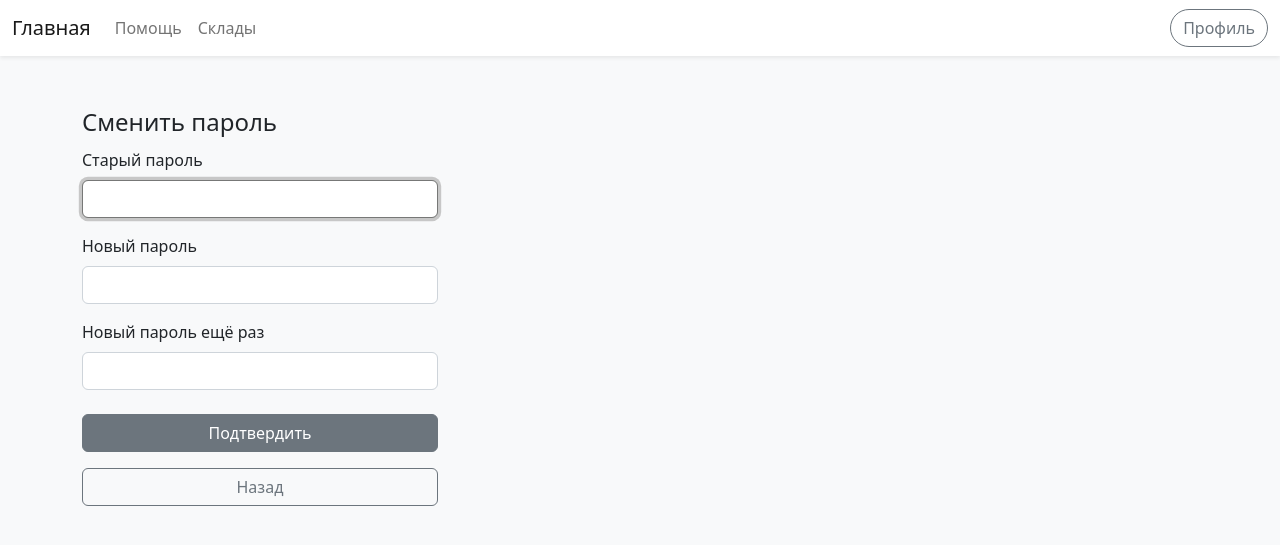
After one commit to usbtypec1/kaspi_stocks_manager, a Django app: page /accounts/password-change in a window 1280 px wide. The commit adds this page. Shown: the top 545 px of the page. Run offline with Django 4.2, Linux system fonts and the light colour scheme; the visitor is signed in with stand-in values (Sample User, id 1); some libraries are stand-ins or nearby versions.

Commit message:
:sparkles: Add password change

```diff
--- a/account/templates/account/header.html
+++ b/account/templates/account/header.html
@@ -47,7 +47,9 @@
                         </button>
                         <ul class="dropdown-menu dropdown-menu-lg-end">
                             <li>
-                                <a class="dropdown-item" role="button">Сменить пароль</a>
+                                <a class="dropdown-item" href="{% url 'accounts__change-password' %}" role="button">Сменить
+                                    пароль
+                                </a>
                             </li>
                             <li>
                                 <button class="dropdown-item" data-bs-toggle="modal" data-bs-target="#logout-modal">
--- /dev/null
+++ b/account/templates/account/registration/change_password.html
@@ -0,0 +1,46 @@
+{% extends '../base.html' %}
+
+{% load static %}
+{% load widget_tweaks %}
+
+{% block title %}
+    Сменить пароль
+{% endblock %}
+
+{% block head %}
+    <link href="{% static 'account/assets/styles/forms.css' %}" rel="stylesheet">
+{% endblock %}
+
+{% block body %}
+    <div class="container">
+        <div class="row">
+            <div class="col-sm-12 col-md-6 col-lg-4">
+                <form class="mt-5" action="{% url 'accounts__change-password' %}" method="post">
+                    {% csrf_token %}
+                    <legend>Сменить пароль</legend>
+                    <div class="mb-3">
+                        <label for="{{ form.old_password.id_for_label }}" class="form-label">Старый пароль</label>
+                        {{ form.old_password | attr:"class:form-control" }}
+                    </div>
+                    <div class="mb-3">
+                        <label for="{{ form.new_password1.id_for_label }}" class="form-label">Новый пароль</label>
+                        {{ form.new_password1 | attr:"class:form-control" }}
+                    </div>
+                    <div class="mb-3">
+                        <label for="{{ form.new_password2.id_for_label }}" class="form-label">Новый пароль ещё раз</label>
+                        {{ form.new_password2 | attr:"class:form-control" }}
+                    </div>
+                    {% for key, errors in form.errors.items %}
+                        {% for error in errors %}
+                            <div class="alert alert-danger" role="alert">
+                                {{ error }}
+                            </div>
+                        {% endfor %}
+                    {% endfor %}
+                    <button type="submit" class="btn btn-secondary w-100 my-2">Подтвердить</button>
+                    <a href="{% url 'accounts__index' %}" class="btn btn-outline-secondary my-2 w-100">Назад</a>
+                </form>
+            </div>
+        </div>
+    </div>
+{% endblock %}
--- a/account/urls.py
+++ b/account/urls.py
@@ -18,6 +18,7 @@ from .views import (
     CompanyCreateView,
     CompanyDeleteView,
     OffersListView,
+    PasswordChangeView,
 )
 
 
@@ -45,6 +46,7 @@ urlpatterns = [
     path('login/', LoginView.as_view(), name='accounts__login'),
     path('logout/', LogoutView.as_view(), name='accounts__logout'),
     path('register/', RegisterView.as_view(), name='accounts__register'),
+    path('password-change', PasswordChangeView.as_view(), name='accounts__change-password'),
     path('', AccountsIndexView.as_view(), name='accounts__index'),
     path('companies/', include(companies_patterns)),
     path('stores/', include(stores_patterns)),
--- a/account/views.py
+++ b/account/views.py
@@ -1,5 +1,6 @@
 import datetime
 
+from django.contrib.auth import forms as auth_forms
 from django.contrib.auth import views as auth_views
 from django.contrib.auth.mixins import LoginRequiredMixin
 from django.core.exceptions import PermissionDenied
@@ -9,7 +10,6 @@ from django.urls import reverse_lazy, reverse
 from django.utils import timezone
 from django.views.generic import (
     ListView,
-    DetailView,
     TemplateView,
     RedirectView,
     DeleteView,
@@ -191,7 +191,7 @@ class LogoutView(auth_views.LogoutView):
 
 class AccountsIndexView(RedirectView):
     permanent = True
-    pattern_name = 'companies__index'
+    pattern_name = 'companies__list'
 
 
 class StoreCreateView(LoginRequiredMixin, CreateView):
@@ -231,3 +231,9 @@ class StoreDeleteView(LoginRequiredMixin, DeleteView):
 
     def get_object(self, store_id=None):
         return get_object_or_404(OffersStore, pk=self.kwargs.get('store_id'), user=self.request.user)
+
+
+class PasswordChangeView(auth_views.PasswordChangeView):
+    template_name = 'account/registration/change_password.html'
+    form_class = auth_forms.PasswordChangeForm
+    success_url = reverse_lazy('accounts__index')
```
